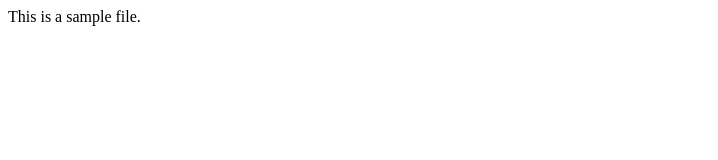
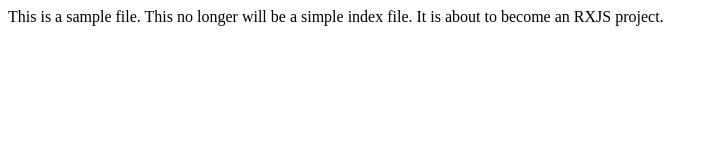
Before and after one commit to ashish051321/rxjs-project, a website built with webpack: page index.html in a window 1280 px wide. Shown: the whole page, without its empty margins (0-718 px from the left). Built offline with nearby package versions, Linux system fonts and the light colour scheme.

Commit message:
starting with changes for rxjs

```diff
--- a/index.html
+++ b/index.html
@@ -9,6 +9,7 @@
 </head>
 <body>
     This is a sample file.
+    This no longer will be a simple index file. It is about to become an RXJS project.
 
 </body>
 </html>
```
Also changed, not shown: 1 other file.
